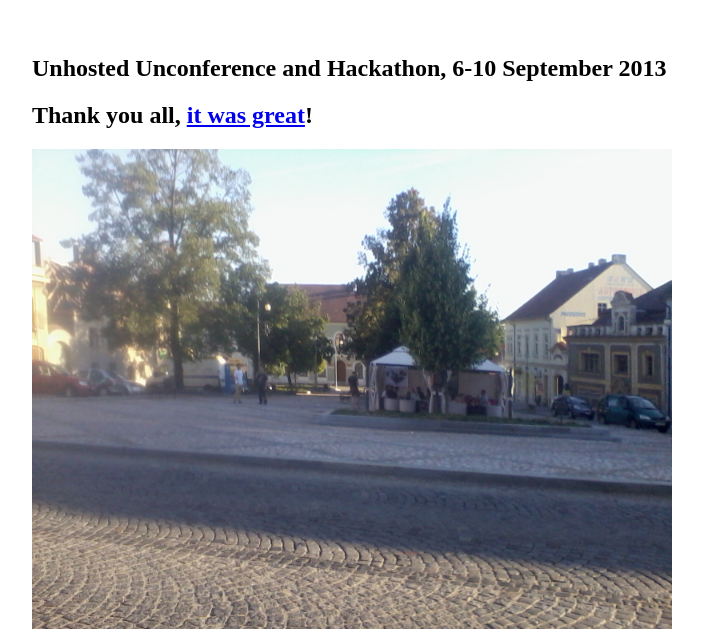
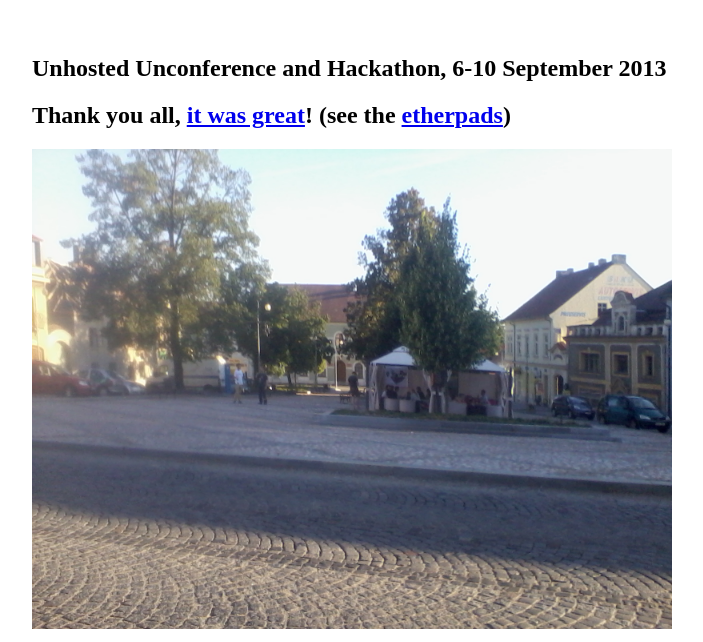
Before and after one commit to unhosted/2013, a plain HTML site: page index.html in a window 1280 px wide. Shown: the part 105-747 px from the top of the page, without its empty margins (288-991 px from the left). Drawn offline with Linux system fonts and the light colour scheme.

Commit message:
add link to etherpads back

```diff
--- a/index.html
+++ b/index.html
@@ -4,7 +4,9 @@
 <body>
 <article style="width:40em;margin:10em auto">
 <h1>Unhosted Unconference and Hackathon, 6-10 September 2013</h1>
-  <h2>Thank you all, <a href="https://groups.google.com/forum/#!topic/unhosted/2ra5GyxHIMw">it was great</a>!</h2>
+  <h2>Thank you all, <a href="https://groups.google.com/forum/#!topic/unhosted/2ra5GyxHIMw">it was great</a>!
+    (see the <a href="https://pad.riseup.net/p/unhosted-unconf-day1">etherpads</a>)
+  </h2>
 <p>
   <img width="100%" src="./Unhost-square.jpg">
 </p><p style="text-align:center">
```
